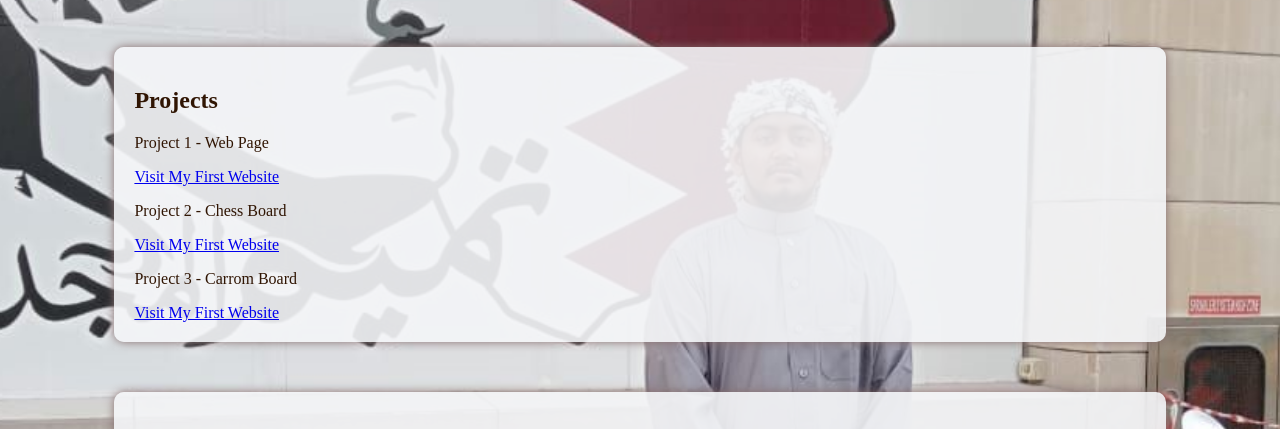
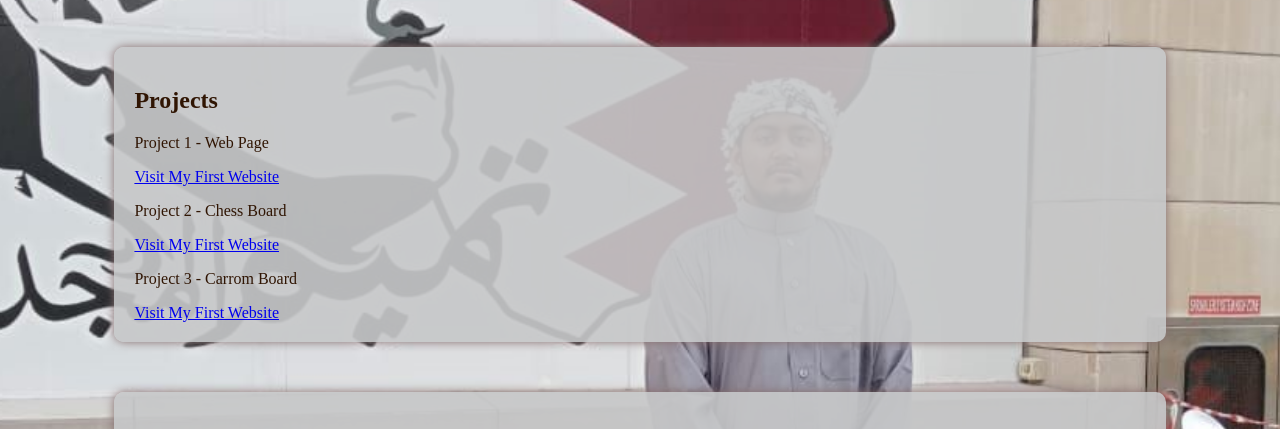
Before and after one commit to Noohu786/Profile-Project, a plain HTML site: page index.html in a window 1280 px wide. Shown: the part 349-778 px from the top of the page. Drawn offline with Linux system fonts and the light colour scheme.

Commit message:
Update index.html

```diff
--- a/index.html
+++ b/index.html
@@ -40,7 +40,7 @@ background-size: cover;
             text-shadow: 2px 2px 4px  rgba(253, 253, 234, 0.8);
         }
         .section {
-            background-color: rgba(244, 246, 248, 0.9);
+            background-color: rgba(199, 200, 201, 0.9);
             color: rgb(48, 21, 3);
             margin: 50px auto;
             padding: 20px;
```
